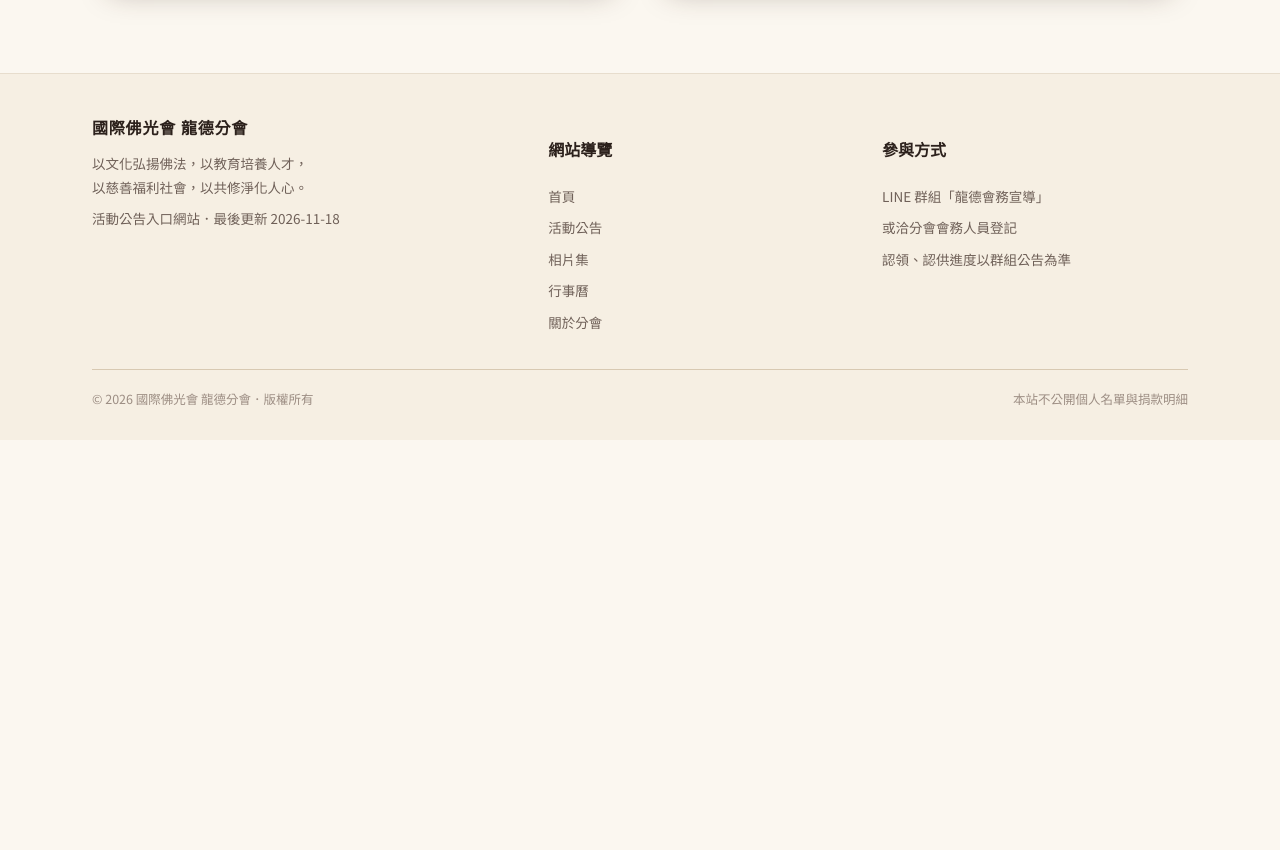
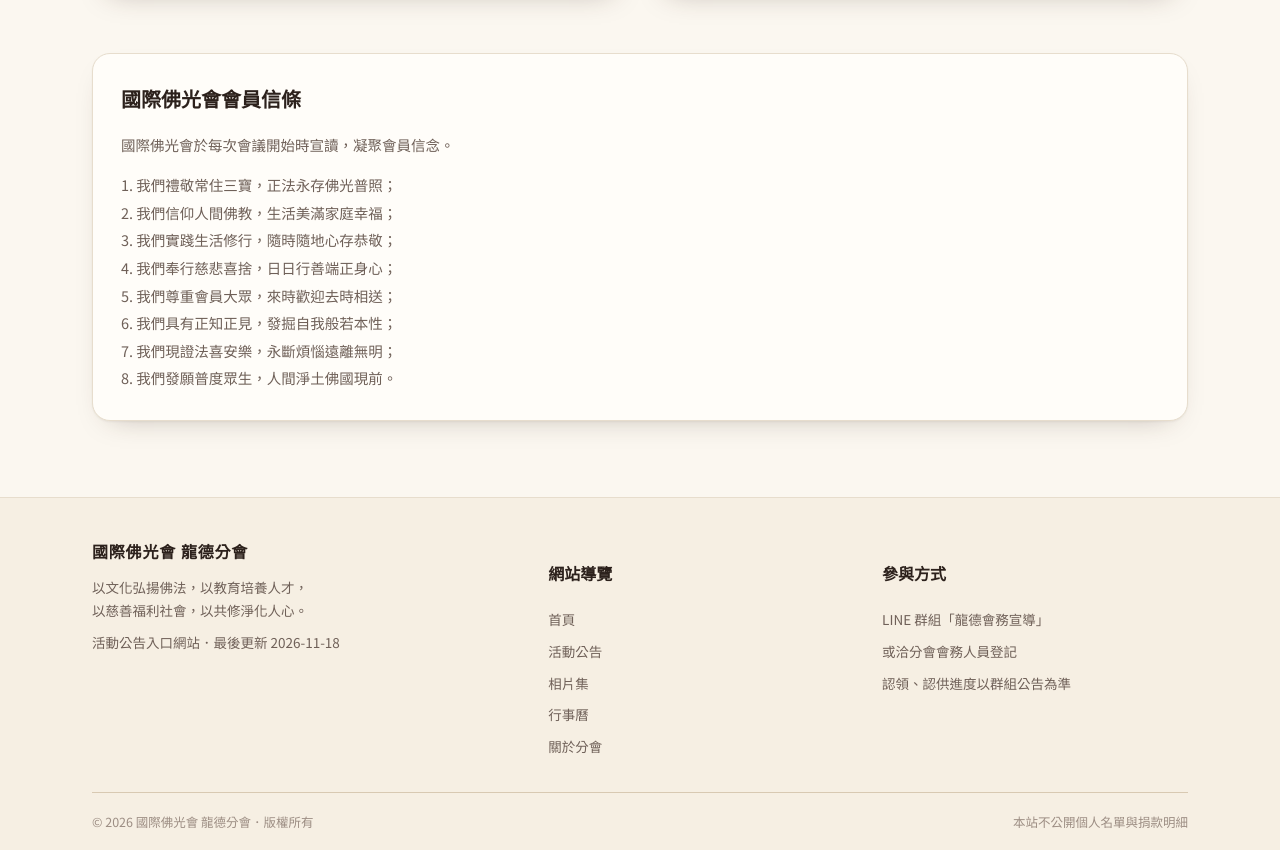
Before and after one commit to bretteeric/longde, a plain HTML site: page about.html in a window 1280 px wide. Shown: the part 1058-1908 px from the top of the page. Before the commit the page ends 1498 px from the top, so only its background shows below. Drawn offline with Linux system fonts and the light colour scheme.

Commit message:
關於分會頁新增國際佛光會會員信條

```diff
--- a/about.html
+++ b/about.html
@@ -97,6 +97,25 @@
     </div>
   </div>
 </section>
+
+<section class="section" style="padding-top:0">
+  <div class="wrap">
+    <div class="panel">
+      <h2>國際佛光會會員信條</h2>
+      <p>國際佛光會於每次會議開始時宣讀，凝聚會員信念。</p>
+      <ol style="margin:0;padding-left:0;list-style:none;color:var(--ink-soft);font-size:14.5px;line-height:1.9">
+        <li>1. 我們禮敬常住三寶，正法永存佛光普照；</li>
+        <li>2. 我們信仰人間佛教，生活美滿家庭幸福；</li>
+        <li>3. 我們實踐生活修行，隨時隨地心存恭敬；</li>
+        <li>4. 我們奉行慈悲喜捨，日日行善端正身心；</li>
+        <li>5. 我們尊重會員大眾，來時歡迎去時相送；</li>
+        <li>6. 我們具有正知正見，發掘自我般若本性；</li>
+        <li>7. 我們現證法喜安樂，永斷煩惱遠離無明；</li>
+        <li>8. 我們發願普度眾生，人間淨土佛國現前。</li>
+      </ol>
+    </div>
+  </div>
+</section>
 </main>
 <footer class="site-footer">
   <div class="wrap">
```
